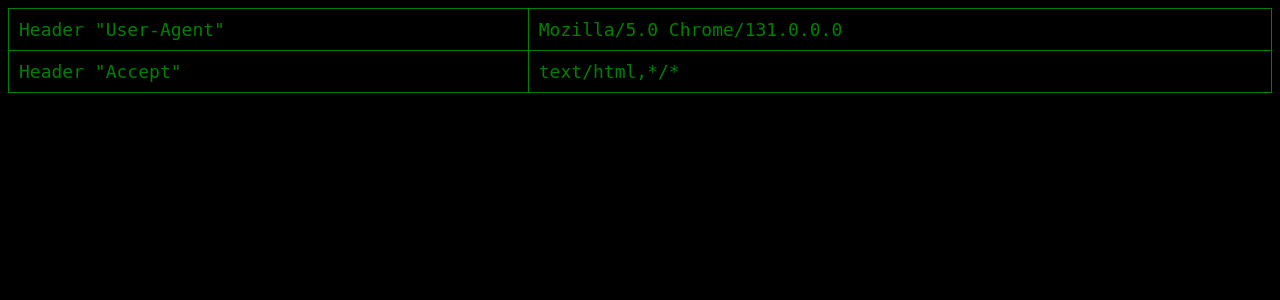
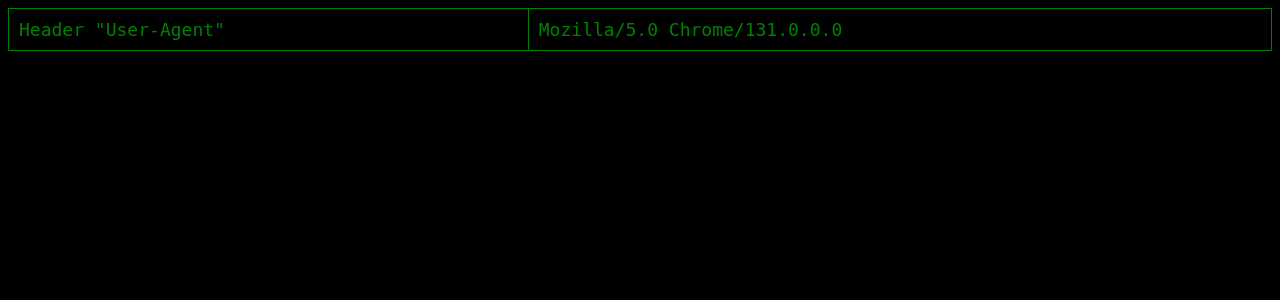
Before and after one commit to jtherrmann/fingerprint, a Flask app: page /fingerprint in a window 1280 px wide. Shown: the top 300 px of the page. Run offline with Flask 2, Linux system fonts and the light colour scheme.

Commit message:
Don't collect value of "Accept" header

```diff
--- a/fingerprint/__init__.py
+++ b/fingerprint/__init__.py
@@ -16,8 +16,7 @@ def fingerprint():
 @app.route('/fingerprint-js', methods=['POST'])
 def fingerprint_js():
     return jsonify(
-        header_user_agent=request.headers['User-Agent'],
-        header_accept=request.headers['Accept']
+        header_user_agent=request.headers['User-Agent']
     )
 
 
@@ -25,6 +24,5 @@ def fingerprint_js():
 def fingerprint_noscript():
     return render_template(
         'fingerprint-noscript.html',
-        header_user_agent=request.headers['User-Agent'],
-        header_accept=request.headers['Accept']
+        header_user_agent=request.headers['User-Agent']
     )
--- a/fingerprint/static/fingerprint.js
+++ b/fingerprint/static/fingerprint.js
@@ -4,7 +4,6 @@ function fingerprint() {
         data: {},
         success: function(response) {
             $('#header-user-agent').text(response.header_user_agent);
-            $('#header-accept').text(response.header_accept);
             $('#results').show();
         },
         error: function(error) {
--- a/fingerprint/templates/fingerprint-noscript.html
+++ b/fingerprint/templates/fingerprint-noscript.html
@@ -11,10 +11,6 @@
         <td>Header "User-Agent"</td>
         <td>{{ header_user_agent }}</td>
       </tr>
-      <tr>
-        <td>Header "Accept"</td>
-        <td>{{ header_accept }}</td>
-      </tr>
     </table>
   </body>
 </html>
--- a/fingerprint/templates/fingerprint.html
+++ b/fingerprint/templates/fingerprint.html
@@ -12,10 +12,6 @@
         <td>Header "User-Agent"</td>
         <td id="header-user-agent"></td>
       </tr>
-      <tr>
-        <td>Header "Accept"</td>
-        <td id="header-accept"></td>
-      </tr>
     </table>
     <div id="fingerprint-error"></div>
     <noscript>
```
